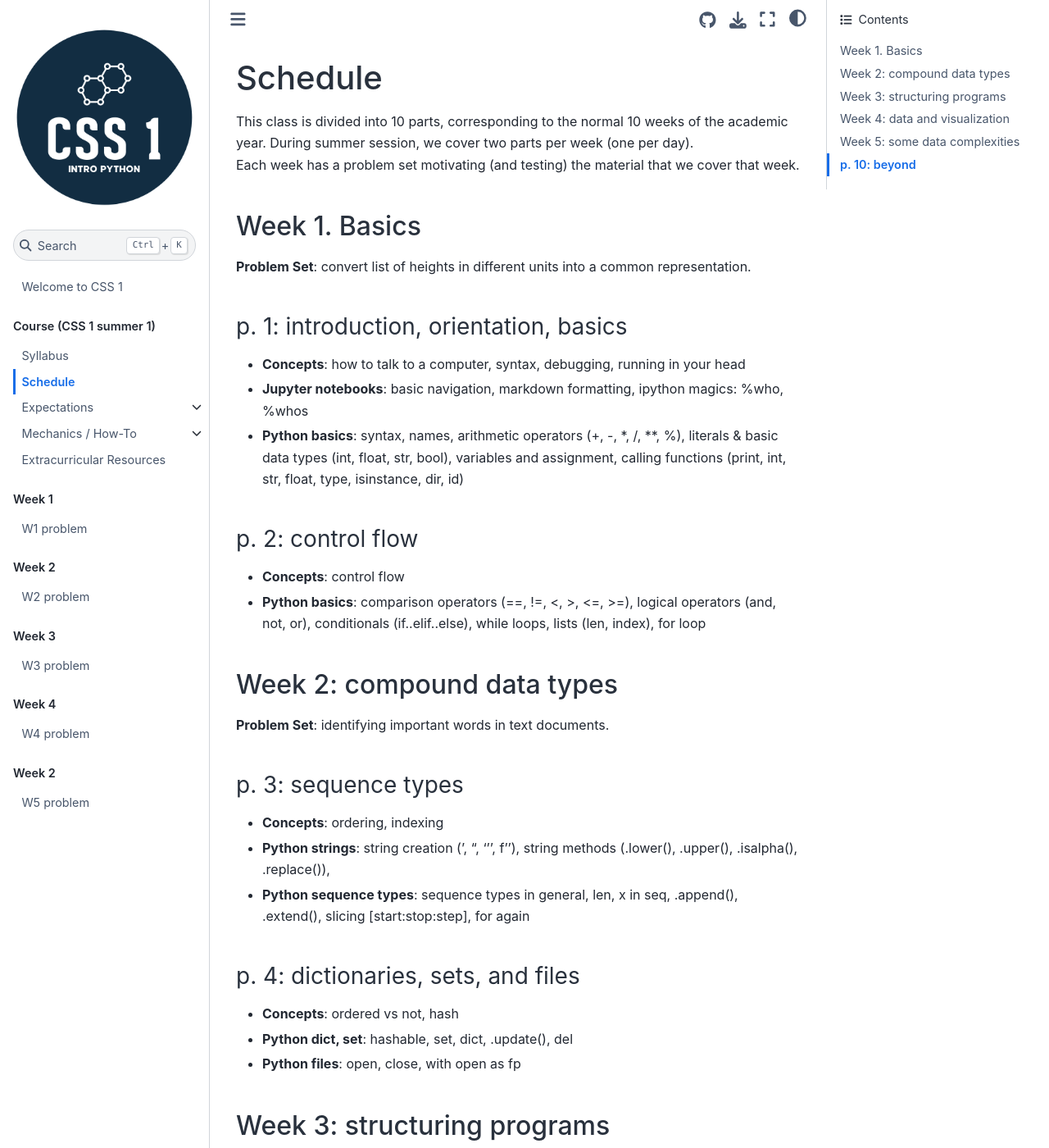
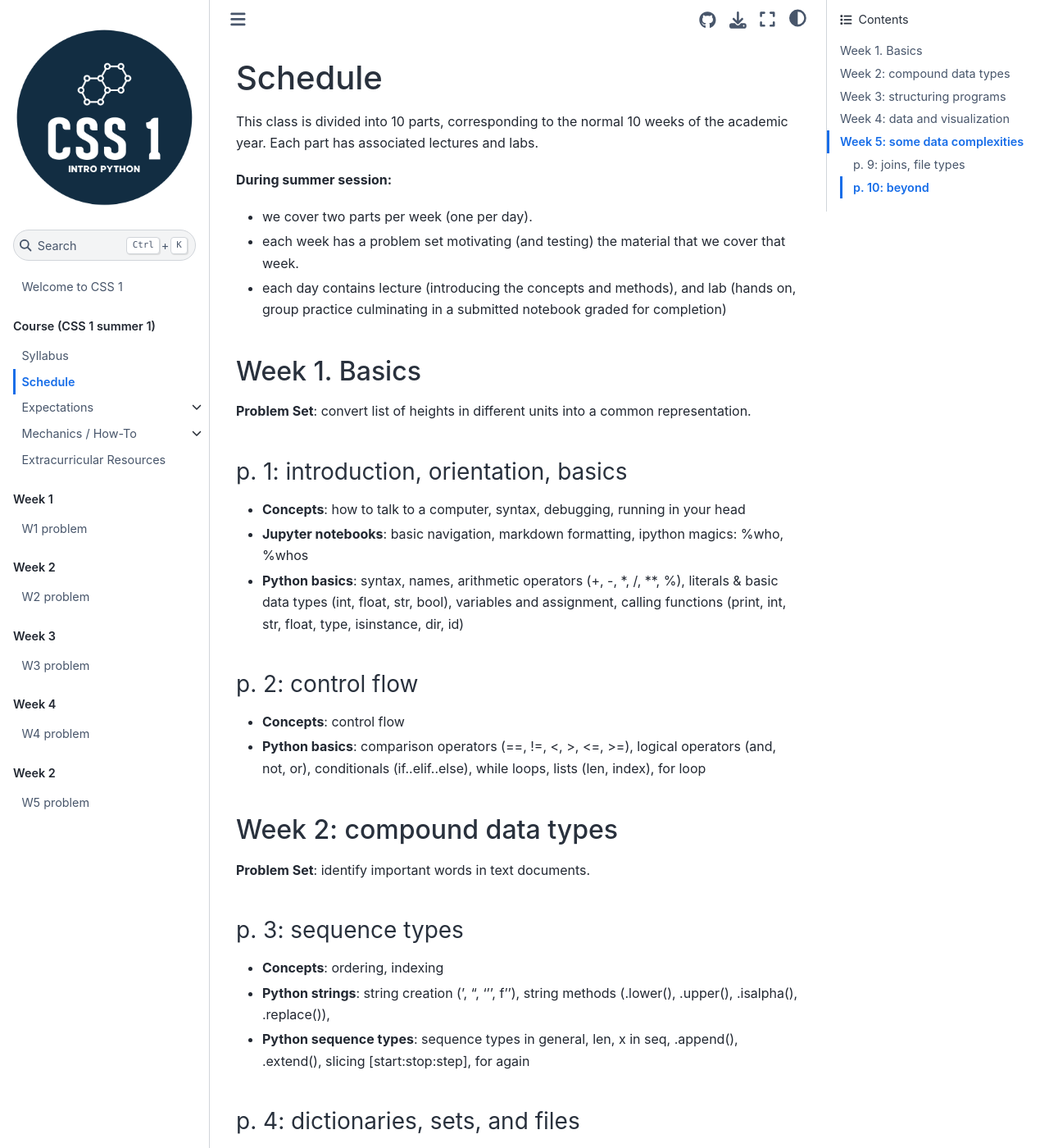
Before and after one commit to UCSD-CSS-001/ucsd-css-001.github.io, a Jupyter Book: the page built from course/schedule.md, in a window 1280 px wide and 1400 px high. Shown: the whole window at 82% size. Built offline with Jupyter Book 1.0.4 settings and Sphinx 7.4.7 and the Sphinx Book theme 1.1.4, drawn with Linux system fonts in a browser that asks for light colours; pages that are not in the unit, such as notebooks, are missing from menus; some of the changed text lies outside the part shown.

Commit message:
schedule fix

```diff
--- a/course/schedule.md
+++ b/course/schedule.md
@@ -1,8 +1,13 @@
 # Schedule
 
-This class is divided into 10 parts, corresponding to the normal 10 weeks of the academic year.
-During summer session, we cover two parts per week (one per day).
-Each week has a problem set motivating (and testing) the material that we cover that week.
+This class is divided into 10 parts, corresponding to the normal 10 weeks of the academic year. Each part has associated lectures and labs.
+
+**During summer session:**
+- we cover two parts per week (one per day).
+
+- each week has a problem set motivating (and testing) the material that we cover that week.
+
+- each day contains lecture (introducing the concepts and methods), and lab (hands on, group practice culminating in a submitted notebook graded for completion)
 
 ## Week 1.  Basics
 **Problem Set**: convert list of heights in different units into a common representation.
@@ -17,7 +22,7 @@
 - **Python basics**: comparison operators (==, !=, <, >, <=, >=), logical operators (and, not, or), conditionals (if..elif..else), while loops, lists (len, index), for loop
 
 ## Week 2: compound data types
-**Problem Set**: identifying important words in text documents.
+**Problem Set**: identify important words in text documents.
 
 ### p. 3: sequence types
 
```
Also changed, not shown: other parts of course/schedule.md (+3 -3 lines).
